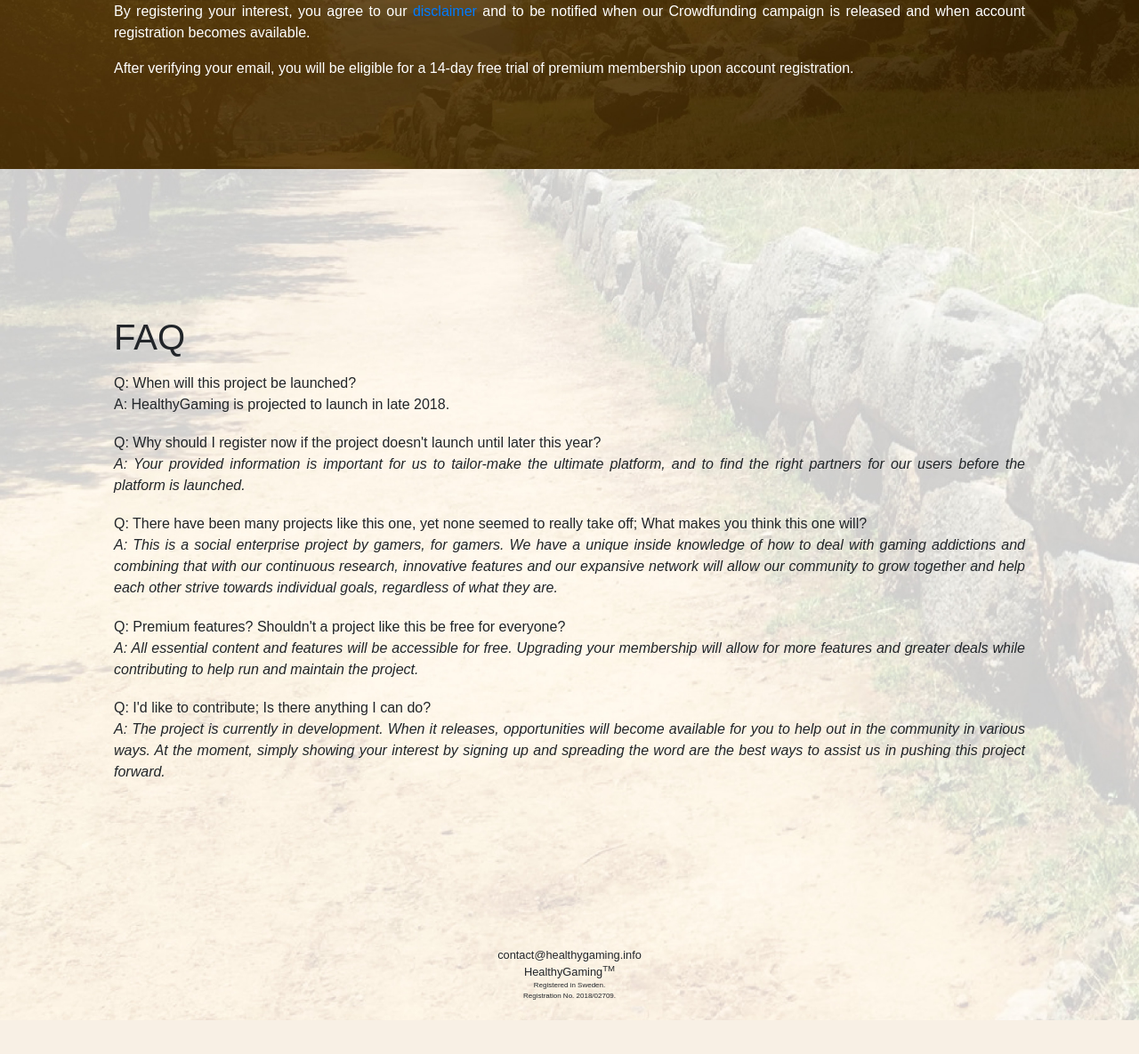
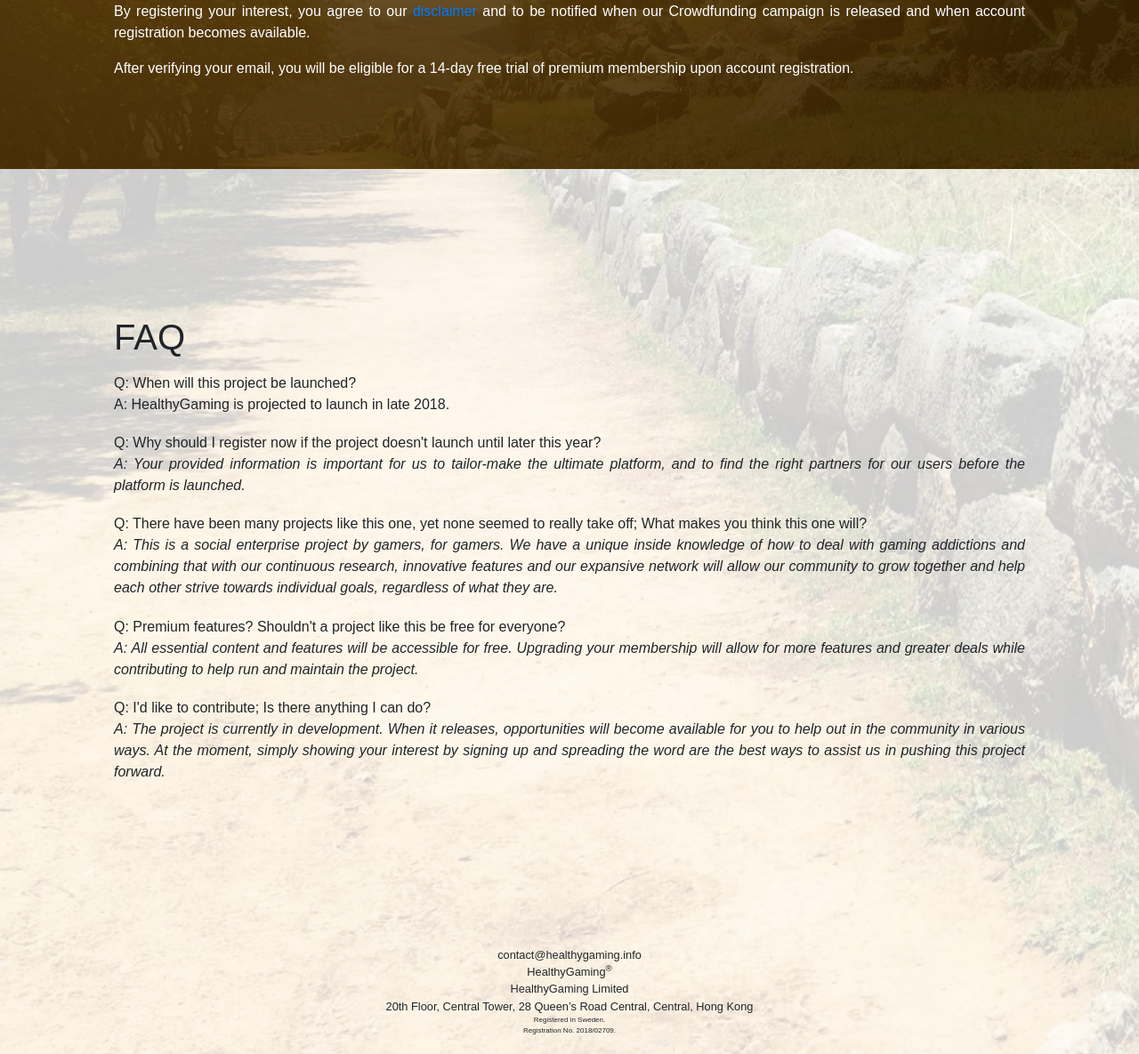
Before and after one commit to kelvinau/healthy-gaming-prerelease, a PHP site: page / in a window 1280 px wide. Shown: the part 2210-3395 px from the top of the page at 89% size. Before the commit the page ends 3357 px from the top, so only its background shows below. Run offline with PHP 8.4, Linux system fonts and the light colour scheme.

Commit message:
add company name and address

```diff
--- a/index.php
+++ b/index.php
@@ -1,7 +1,7 @@
 <?php
 session_start();
 
-$VERSION = '1.2.3';
+$VERSION = '1.2.4';
 
 unset($_SESSION['csrf_token']);
 $_SESSION['csrf_token'] = base64_encode(openssl_random_pseudo_bytes(32));
@@ -218,7 +218,9 @@ $COUNTRY_LIST = ["Afghanistan","Albania","Algeria","Andorra","Angola","Anguilla"
                         <div class="contact">
                             contact@healthygaming.info
                         </div>
-                        <div class="name">HealthyGaming<sup>TM</sup></div>
+                        <div class="name">HealthyGaming<sup>&reg;</sup></div>
+						<div>HealthyGaming Limited</div>
+						<div>20th Floor, Central Tower, 28 Queen’s Road Central, Central, Hong Kong</div>
                         <div class="info">
                             <div>Registered in Sweden.</div>
                             <div>Registration No. 2018/02709.</div>
@@ -249,10 +251,10 @@ $COUNTRY_LIST = ["Afghanistan","Albania","Algeria","Andorra","Angola","Anguilla"
                     </div>
                     <div class="modal-body" id="modalBody">
                         <div class="disclaimer">
-                            HealthyGaming<sup>TM</sup> provides the [https://healthygaming.info] website as a service to the public and website owners.<br>
+                            HealthyGaming<sup>&reg;</sup> provides the [https://healthygaming.info] website as a service to the public and website owners.<br>
                             By reading this, you acknowledge that you are only allowed to register information about yourself and give us the consent to
                             process your registration with our Social Enterprise.<br>
-                            The information provided when signing up, which is stored by HealthyGaming<sup>TM</sup>
+                            The information provided when signing up, which is stored by HealthyGaming<sup>&reg;</sup>
                             is protected according to the EU General Data Protection Regulation (2016/679) and will not be shared with any third party.<br>
                             This data will only be used for the purpose of learning more about our target audience,
                             which allows us to tailor-make the website and find partners that benefits those signing up in multiple ways.<br>
@@ -265,7 +267,7 @@ $COUNTRY_LIST = ["Afghanistan","Albania","Algeria","Andorra","Angola","Anguilla"
                             We will not delete any data that is stored during the pre-release unless an SAR (Subject Access Request) is sent to
                             <a href="mailto:contact@healthygaming.info">contact@healthygaming.info</a> where we are requested to do so.<br></br>
                             When signing up, you agree to this disclaimer and acknowledge that you have read all the information.
-                            You also accept that HealthyGaming<sup>TM</sup> is not responsible for, and expressly disclaims all liability for damages of any kind arising out of use,
+                            You also accept that HealthyGaming<sup>&reg;</sup> is not responsible for, and expressly disclaims all liability for damages of any kind arising out of use,
                             reference to, or reliance on any information contained within the site.
                             While the information contained within the site is encrypted and periodically updated,
                             no guarantee is given that the encrypted personal information is correct, complete, and up-to-date.
```
